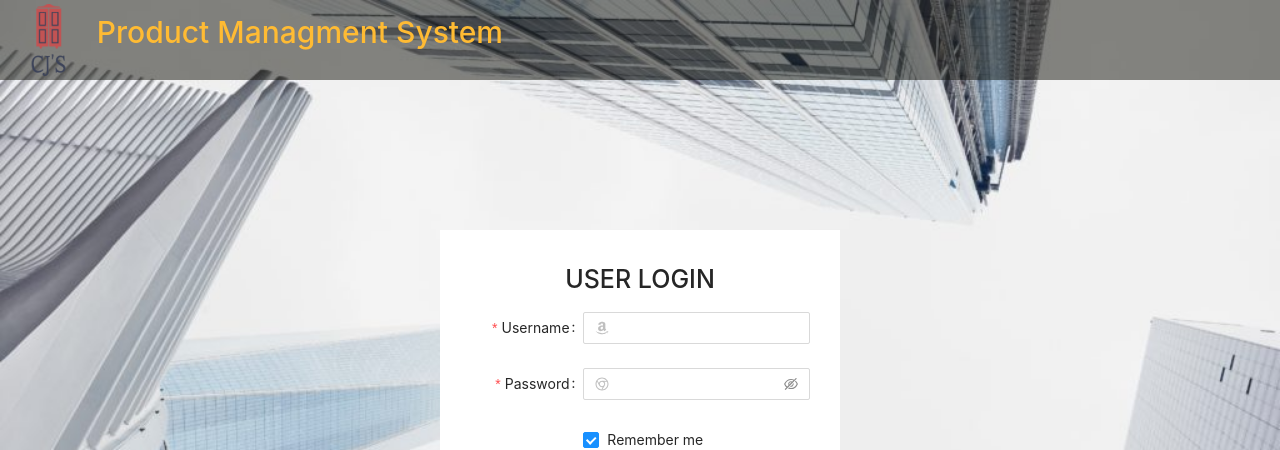
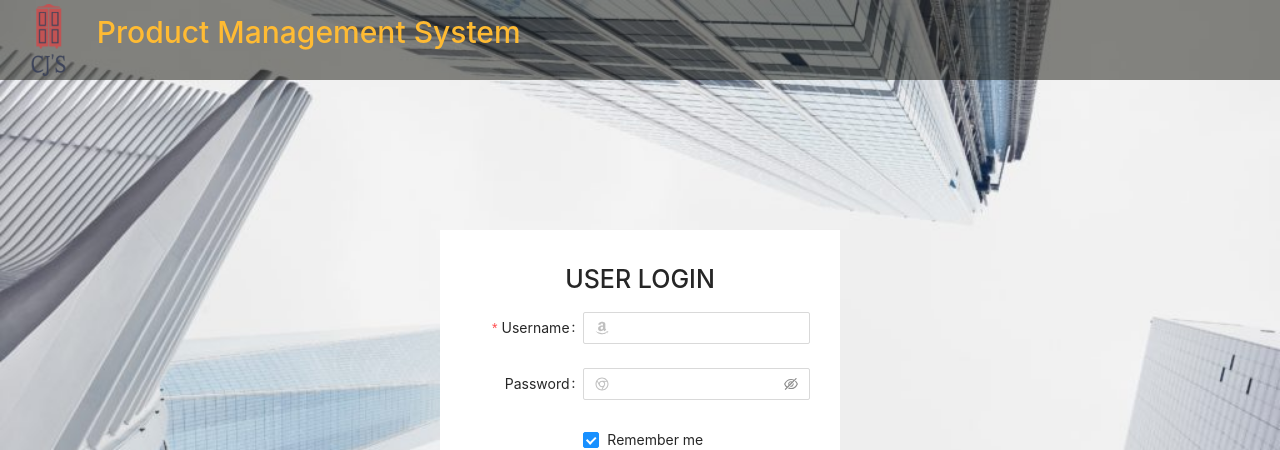
Before and after one commit to wdmzscz/react_admin_system, a React (Create React App) app: page /login in a window 1280 px wide. Shown: the top 450 px of the page. Built offline with nearby package versions, Linux system fonts and the light colour scheme.

Commit message:
add validate logic

```diff
--- a/src/pages/login/login.jsx
+++ b/src/pages/login/login.jsx
@@ -8,6 +8,22 @@ import logo from './img/logo.png';
 
 
 export default class Login extends React.Component{
+
+    pwdvalidator=(rule,value)=>{
+      console.log('asdasd',value)
+      if(!value){
+        return  Promise.reject('Password are required')
+      }else if(value.length<4){
+        return   Promise.reject('length must at lease 4 digit')
+      }else if(value.length>12){
+        return  Promise.reject('length must at lease 4 digit')
+      }else if(!/^\w+$/.test(value)){
+        return  Promise.reject('password must have number, letter and underscore')
+      }else{
+        return Promise.resolve();
+      }
+    }
+
 
     render(){
       const layout =  {
@@ -37,7 +53,7 @@ export default class Login extends React.Component{
           <div className="login">
             <header>
                 <img src={logo} alt='logo'/>
-                <h1>Product Managment System</h1>
+                <h1>Product Management System</h1>
             </header>
             <section>
               <h1>USER LOGIN</h1>
@@ -51,6 +67,18 @@ export default class Login extends React.Component{
                       required: true,
                       message: 'Please input your username!',
                     },
+                    {
+                      min: 4,
+                      message: 'Username length must at least 4 digit!',
+                    },
+                    {
+                      max: 12,
+                      message: 'Username length must at most 12 digit!',
+                    },
+                    {
+                      pattern: /^\w+$/,
+                      message: 'Username should contain _,number,letter!',
+                    },
                   ]}
                 >
                   <Input prefix={<AmazonOutlined type='amazon' style={{color:'rgba(0,0,0,.25)'}}/>}/>
@@ -60,10 +88,7 @@ export default class Login extends React.Component{
                   label="Password"
                   name="password"
                   rules={[
-                    {
-                      required: true,
-                      message: 'Please input your password!',
-                    },
+                    {validator:(rule,value)=>{return this.pwdvalidator(rule,value)}}
                   ]}
                 >
                   <Input.Password prefix={<ChromeOutlined type='amazon' style={{color:'rgba(0,0,0,.25)'}}/>} />
```
